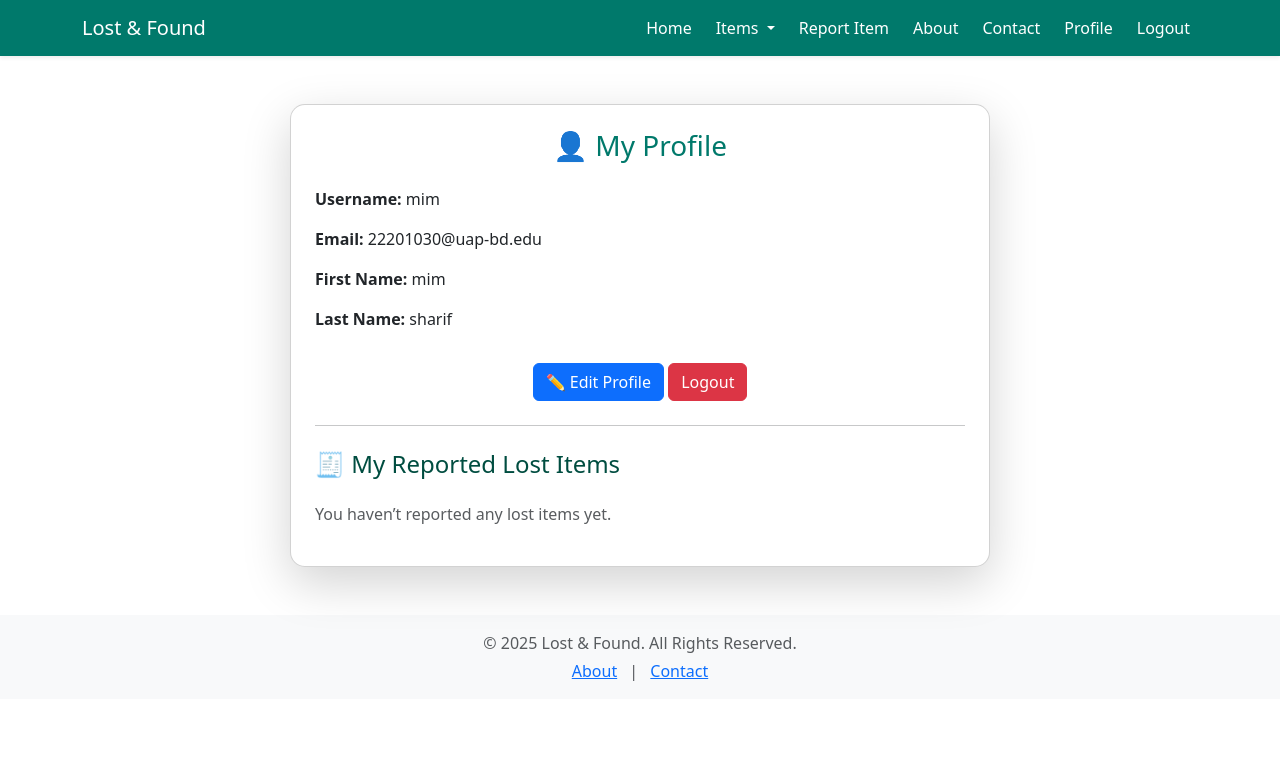
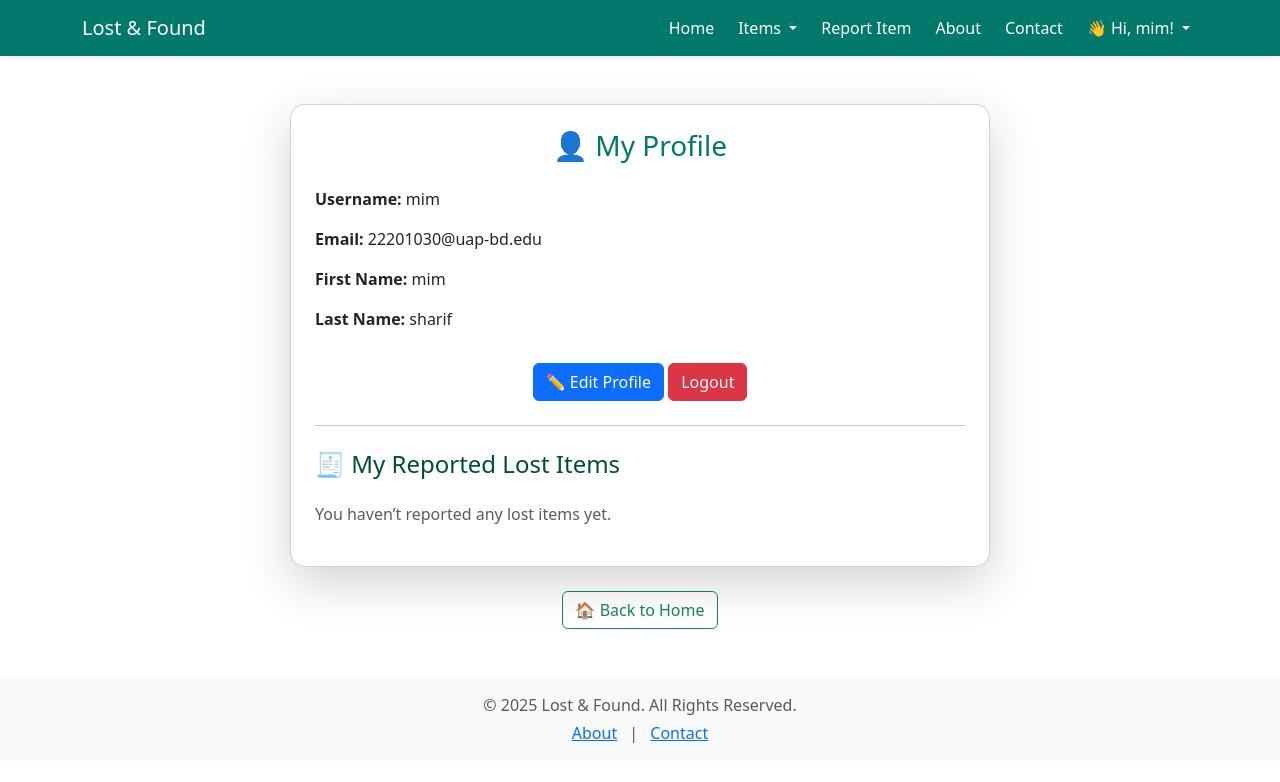
Before and after one commit to r-22201030/Lost-and-Found, a Django app: page /profile/ in a window 1280 px wide. Shown: the top 782 px of the page. Run offline with Django 5.2, Linux system fonts and the light colour scheme; a user stored in the database is signed in; data that the repository does not hold is empty.

Commit message:
profile again

```diff
--- a/mysite/templates/base.html
+++ b/mysite/templates/base.html
@@ -8,42 +8,14 @@
   <link href="https://cdn.jsdelivr.net/npm/bootstrap@5.3.3/dist/css/bootstrap.min.css" rel="stylesheet">
   <link rel="stylesheet" href="{% static 'css/auth.css' %}">
   <style>
-    /* Navbar custom styling */
-    .navbar {
-      background-color: #00796b;
-    }
-    .navbar-brand, .navbar-nav .nav-link {
-      color: white !important;
-      font-weight: 500;
-      transition: color 0.3s;
-    }
-    .navbar-nav .nav-link:hover {
-      color: #80cbc4 !important;
-    }
-    .dropdown-menu {
-      border-radius: 8px;
-      box-shadow: 0 4px 12px rgba(0,0,0,0.15);
-    }
-    .dropdown-item:hover {
-      background-color: #e0f7fa;
-      color: #00796b !important;
-    }
-    .nav-user {
-      font-weight: 500;
-      color: #c8e6c9;
-    }
-    .nav-user:hover {
-      color: white;
-    }
+    .navbar { background-color: #00796b; }
+    .navbar-brand, .navbar-nav .nav-link { color: white !important; font-weight: 500; transition: color 0.3s; }
+    .navbar-nav .nav-link:hover { color: #80cbc4 !important; }
+    .dropdown-menu { border-radius: 8px; box-shadow: 0 4px 12px rgba(0,0,0,0.15); }
+    .dropdown-item:hover { background-color: #e0f7fa; color: #00796b !important; }
     @media (max-width: 991px) {
-      .navbar-nav {
-        background-color: #00796b;
-        padding: 1rem;
-        border-radius: 8px;
-      }
-      .navbar-nav .nav-link {
-        padding: 0.5rem 1rem;
-      }
+      .navbar-nav { background-color: #00796b; padding: 1rem; border-radius: 8px; }
+      .navbar-nav .nav-link { padding: 0.5rem 1rem; }
     }
   </style>
 </head>
@@ -53,6 +25,7 @@
   <nav class="navbar navbar-expand-lg shadow-sm">
     <div class="container">
       <a class="navbar-brand" href="{% url 'home' %}">Lost & Found</a>
+
       <button class="navbar-toggler" type="button" data-bs-toggle="collapse" data-bs-target="#navbarNav"
         aria-controls="navbarNav" aria-expanded="false" aria-label="Toggle navigation">
         <span class="navbar-toggler-icon" style="color:white;"></span>
@@ -90,7 +63,7 @@
           <!-- Report Item (only for logged-in users) -->
           {% if user.is_authenticated %}
             <li class="nav-item">
-               <a class="nav-link" href="{% url 'report_item' %}">Report Item</a>
+              <a class="nav-link" href="{% url 'report_item' %}">Report Item</a>
             </li>
           {% endif %}
 
@@ -101,13 +74,17 @@
             <a class="nav-link" href="{% url 'contact' %}">Contact</a>
           </li>
 
-          <!-- ✅ Updated Profile/Login Section -->
+          <!-- ✅ User dropdown with name -->
           {% if user.is_authenticated %}
-            <li class="nav-item">
-              <a class="nav-link" href="{% url 'profile' %}">Profile</a>
-            </li>
-            <li class="nav-item">
-              <a class="nav-link text-danger" href="{% url 'logout' %}">Logout</a>
+            <li class="nav-item dropdown">
+              <a class="nav-link dropdown-toggle" href="#" id="userDropdown" role="button" data-bs-toggle="dropdown" aria-expanded="false">
+                👋 Hi, {{ user.first_name|default:user.username }}!
+              </a>
+              <ul class="dropdown-menu dropdown-menu-end" aria-labelledby="userDropdown">
+                <li><a class="dropdown-item" href="{% url 'profile' %}">My Profile</a></li>
+                <li><hr class="dropdown-divider"></li>
+                <li><a class="dropdown-item text-danger" href="{% url 'logout' %}">Logout</a></li>
+              </ul>
             </li>
           {% else %}
             <li class="nav-item">
--- a/mysite/templates/profile.html
+++ b/mysite/templates/profile.html
@@ -41,4 +41,11 @@
     {% endif %}
   </div>
 </div>
+
+ <div class="text-center mt-4">
+      <a href="{% url 'home' %}" class="btn btn-outline-success">🏠 Back to Home</a>
+
+    </div>
+  </div>
+</div>
 {% endblock %}
--- a/mysite/templates/user_reports.html
+++ b/mysite/templates/user_reports.html
@@ -180,7 +180,8 @@
       <div class="no-reports">
         <h5>No Reports Yet 😕</h5>
         <p>You haven’t reported any items so far.</p>
-        <a href="{% url 'report_item' %}" class="btn-report mt-3">Report an Item</a>
+    <a href="{% url 'home' %}" class="btn btn-outline-success">🏠 Back to Home</a>
+
       </div>
     {% endif %}
   </div>
```
Also changed, not shown: mysite/db.sqlite3.
